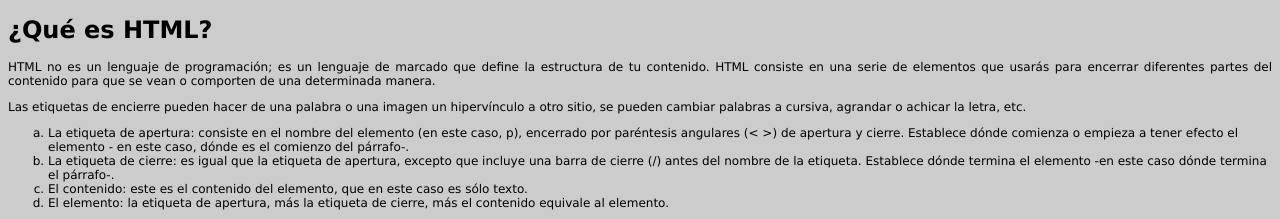
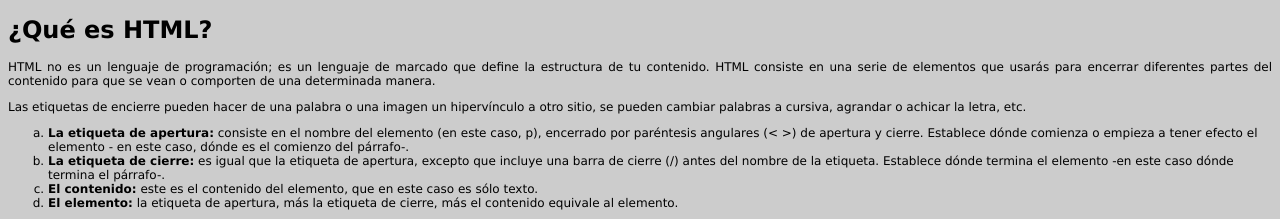
Before and after one commit to danjerezTdf/Frontend-Ejercicio_1, a website built with Parcel: page index.html in a window 1280 px wide. Shown: the top 219 px of the page. Built offline with nearby package versions, Linux system fonts and the light colour scheme; grey boxes are pictures that could not be loaded.

Commit message:
Update styles.css
add style for span

```diff
--- a/src/styles.css
+++ b/src/styles.css
@@ -6,7 +6,9 @@ body {
 p {
   text-align: justify;
 }
-
+span {
+  font-weight: bold;
+}
 .center {
   width: 600px;
   height: 200px;
```
